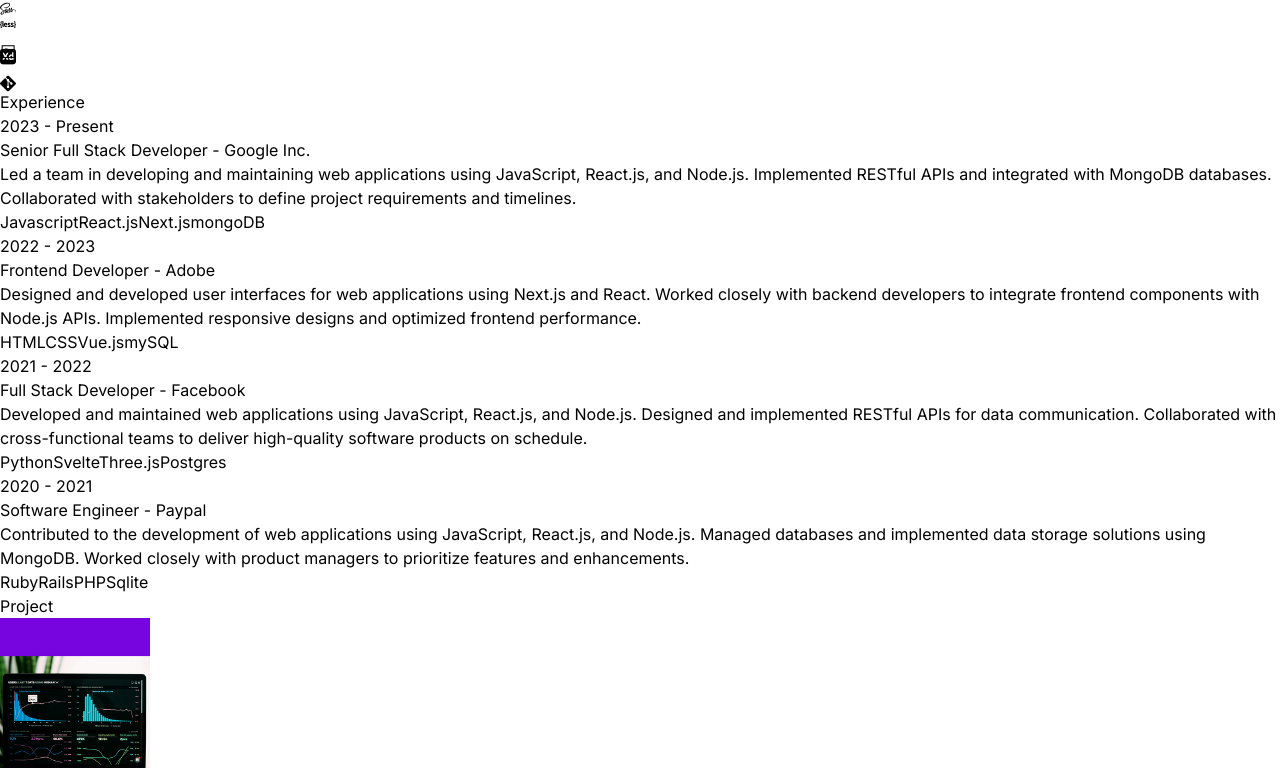
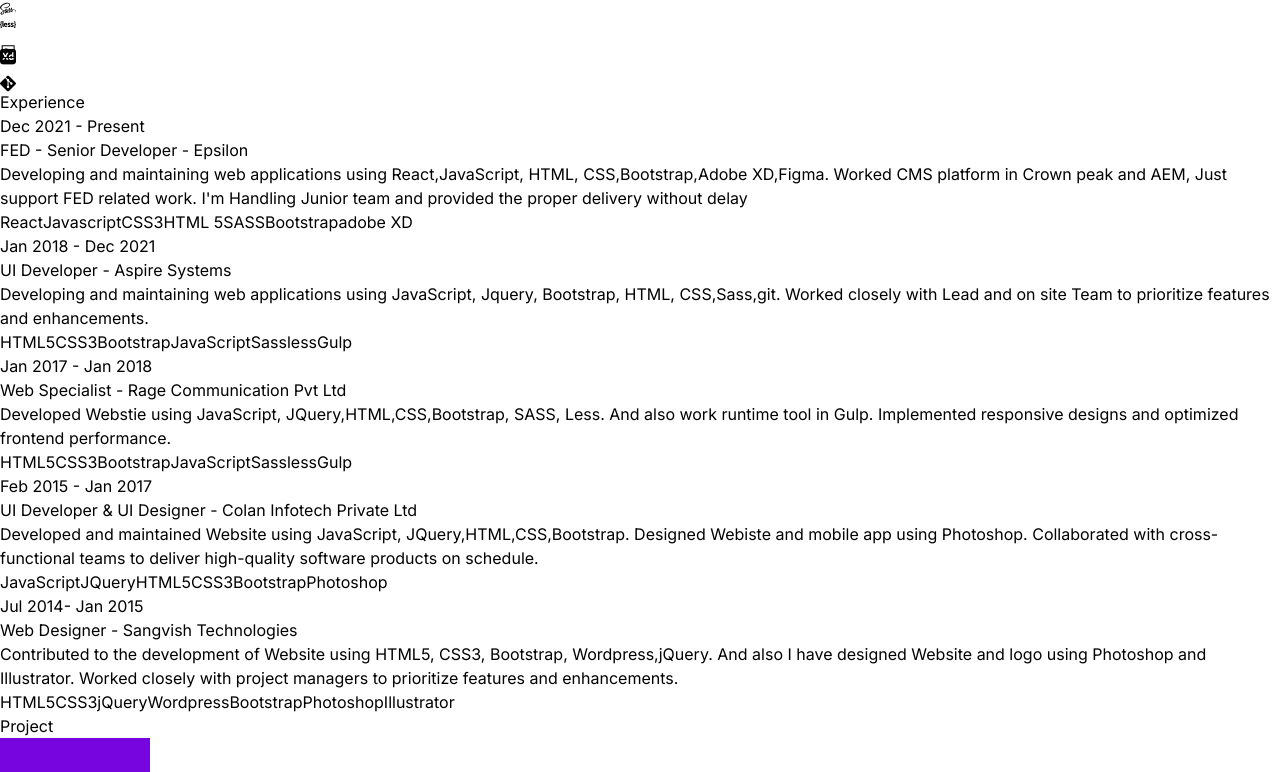
Before and after one commit to vijayakumarc/myportfolio, a React (Vite) app: page / in a window 1280 px wide. Shown: the part 1549-2321 px from the top of the page. Built offline with nearby package versions, Linux system fonts and the light colour scheme.

Commit message:
Update Experience and footer

```diff
--- a/src/constants/index.js
+++ b/src/constants/index.js
@@ -9,32 +9,39 @@
 
 export const EXPERIENCES = [
   {
-    year: "2023 - Present",
-    role: "Senior Full Stack Developer",
-    company: "Google Inc.",
-    description: `Led a team in developing and maintaining web applications using JavaScript, React.js, and Node.js. Implemented RESTful APIs and integrated with MongoDB databases. Collaborated with stakeholders to define project requirements and timelines.`,
-    technologies: ["Javascript", "React.js", "Next.js", "mongoDB"],
+    year: "Dec 2021 - Present",
+    role: "FED - Senior Developer",
+    company: "Epsilon",
+    description: `Developing and maintaining web applications using React,JavaScript, HTML, CSS,Bootstrap,Adobe XD,Figma. Worked CMS platform in Crown peak and AEM, Just support FED related work. I'm Handling Junior team and provided the proper delivery without delay`,
+    technologies: ["React","Javascript", "CSS3", "HTML 5","SASS", "Bootstrap","adobe XD"],
   },
   {
-    year: "2022 - 2023",
-    role: "Frontend Developer",
-    company: "Adobe",
-    description: `Designed and developed user interfaces for web applications using Next.js and React. Worked closely with backend developers to integrate frontend components with Node.js APIs. Implemented responsive designs and optimized frontend performance.`,
-    technologies: ["HTML", "CSS", "Vue.js", "mySQL"],
+    year: "Jan 2018 - Dec 2021",
+    role: "UI Developer",
+    company: "Aspire Systems",
+    description: `Developing and maintaining web applications using JavaScript, Jquery, Bootstrap, HTML, CSS,Sass,git. Worked closely with Lead and on site Team to prioritize features and enhancements.`,
+    technologies: ["HTML5", "CSS3", "Bootstrap", "JavaScript","Sass","less","Gulp"],
   },
   {
-    year: "2021 - 2022",
-    role: "Full Stack Developer",
-    company: "Facebook",
-    description: `Developed and maintained web applications using JavaScript, React.js, and Node.js. Designed and implemented RESTful APIs for data communication. Collaborated with cross-functional teams to deliver high-quality software products on schedule.`,
-    technologies: ["Python", "Svelte", "Three.js", "Postgres"],
+    year: "Jan 2017 - Jan 2018",
+    role: "Web Specialist",
+    company: "Rage Communication Pvt Ltd",
+    description: `Developed Webstie using JavaScript, JQuery,HTML,CSS,Bootstrap, SASS, Less. And also work runtime tool in Gulp. Implemented responsive designs and optimized frontend performance.`,
+    technologies: ["HTML5", "CSS3", "Bootstrap", "JavaScript","Sass","less","Gulp"],
   },
   {
-    year: "2020 - 2021",
-    role: "Software Engineer",
-    company: "Paypal",
-    description: `Contributed to the development of web applications using JavaScript, React.js, and Node.js. Managed databases and implemented data storage solutions using MongoDB. Worked closely with product managers to prioritize features and enhancements.`,
-    technologies: ["Ruby", "Rails", "PHP", "Sqlite"],
+    year: "Feb 2015 - Jan 2017",
+    role: "UI Developer & UI Designer",
+    company: "Colan Infotech Private Ltd",
+    description: `Developed and maintained Website using JavaScript, JQuery,HTML,CSS,Bootstrap. Designed Webiste and mobile app using Photoshop. Collaborated with cross-functional teams to deliver high-quality software products on schedule.`,
+    technologies: ["JavaScript", "JQuery", "HTML5", "CSS3","Bootstrap","Photoshop"],
+  },
+  {
+    year: "Jul 2014- Jan 2015",
+    role: "Web Designer",
+    company: "Sangvish Technologies",
+    description: `Contributed to the development of Website using HTML5, CSS3, Bootstrap, Wordpress,jQuery. And also I have designed Website and logo using Photoshop and Illustrator. Worked closely with project managers to prioritize features and enhancements.`,
+    technologies: ["HTML5", "CSS3", "jQuery", "Wordpress","Bootstrap","Photoshop","Illustrator"],
   },
 ];
 
@@ -70,7 +77,7 @@
 ];
 
 export const CONTACT = {
-  address: "767 Fifth Avenue, New York, NY 10153 ",
-  phoneNo: "+12 4555 666 00 ",
-  email: "me@example.com",
+  address: "1153/E, Murugan Illam, Yagapanagar, Madurai-625020",
+  phoneNo: "+91 7708771969",
+  email: "vijay.dce93@gmail.com",
 };
```
